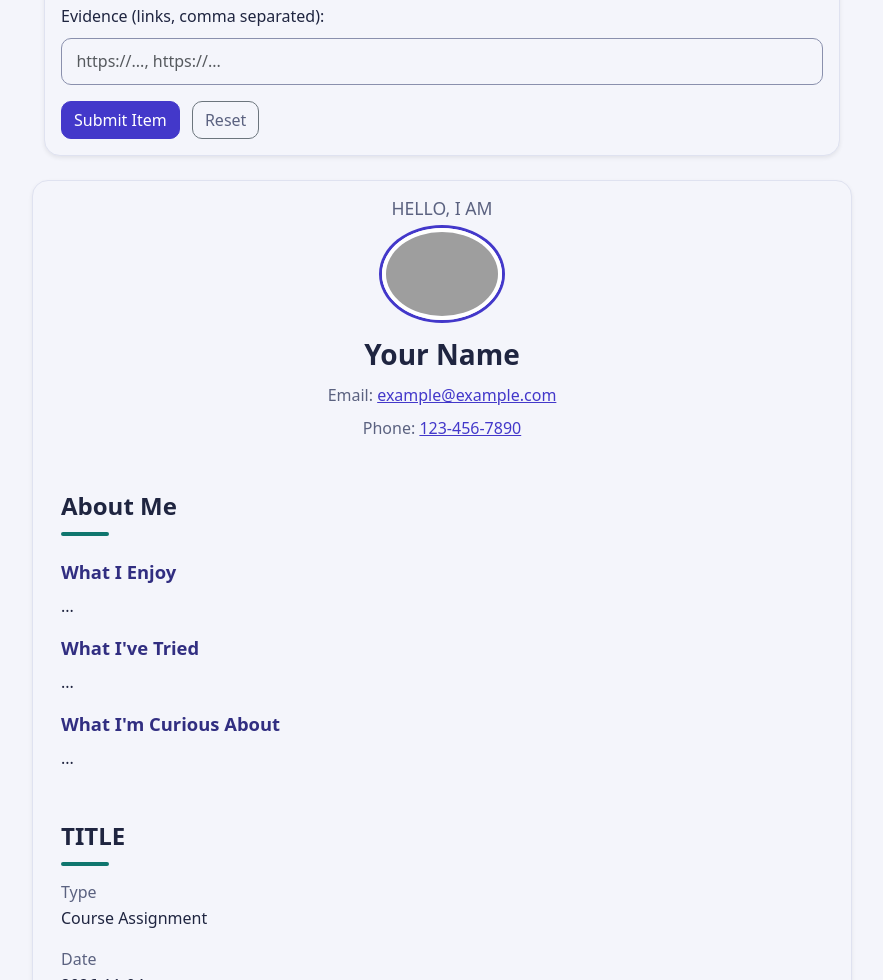
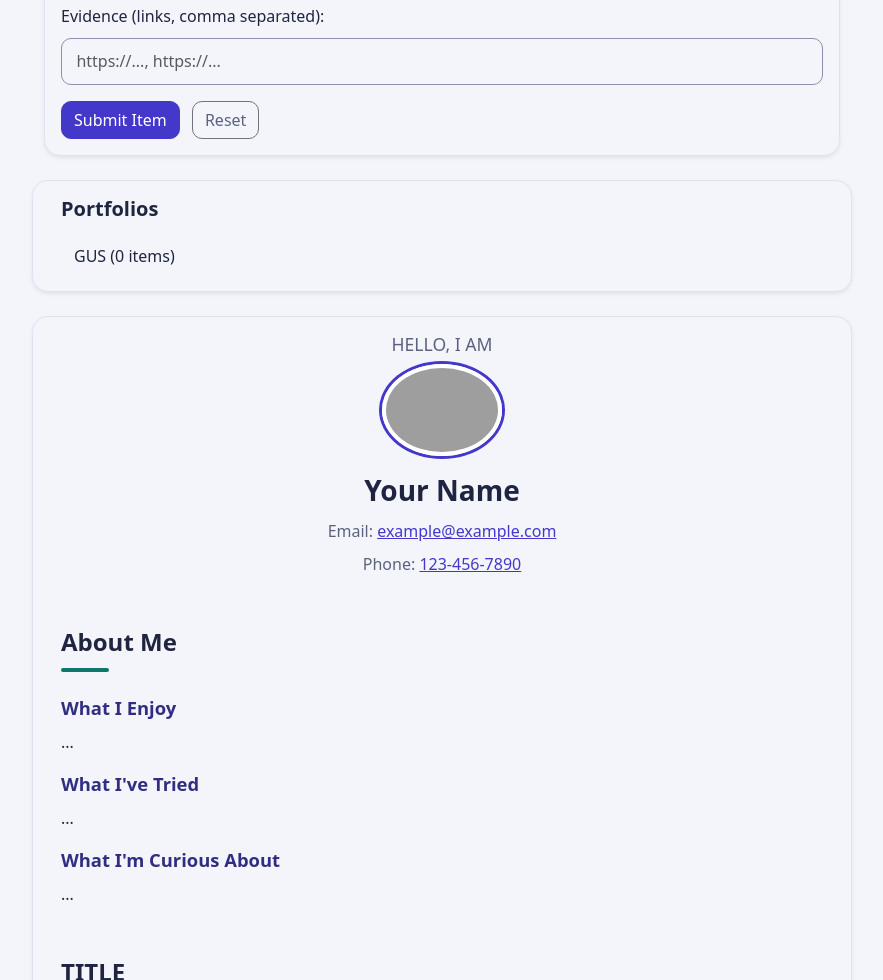
Before and after one commit to ParkinSanphan/Personal-Learning-Portfolio-Team-Project, a plain HTML site: page index.html in a window 1280 px wide. Shown: the part 1636-2616 px from the top of the page, without its empty margins (198-1081 px from the left). Drawn offline with nearby package versions, Linux system fonts and the light colour scheme; grey boxes are pictures that could not be loaded.

Commit message:
feat: add portfolios owner selector card (1/2): HTML
Static placeholder card with 'Portfolios' heading and a full-width selector button (GUS (0 items)). Refs #9

```diff
--- a/index.html
+++ b/index.html
@@ -131,6 +131,16 @@
                 </section>
             </div>
 
+            <!-- Portfolios Owner Selector Card (Issue #9: static UI only) -->
+            <section id="portfolio-owner-selector" class="card shadow-sm mb-4">
+                <div class="card-body">
+                    <h2 class="h5 fw-bold mb-3">Portfolios</h2>
+            <!-- Placeholder: ยังไม่ต่อ JavaScript (ข้อความ static) -->
+                    <button type="button" class="btn owner-selector w-100 text-start"
+                        aria-label="Select portfolio owner">GUS (0 items)</button>
+                </div>
+            </section>
+
             <!--Portfolio Output Display Card -->
             <section id="portfolio-display" class="card shadow-sm mb-4">
                 <div class="card-body">
```
